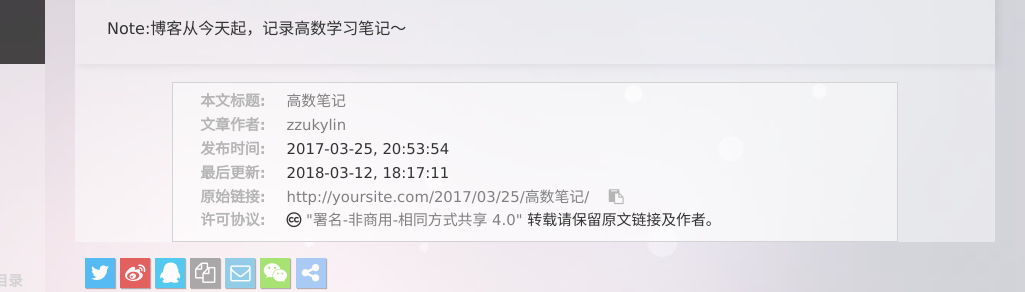
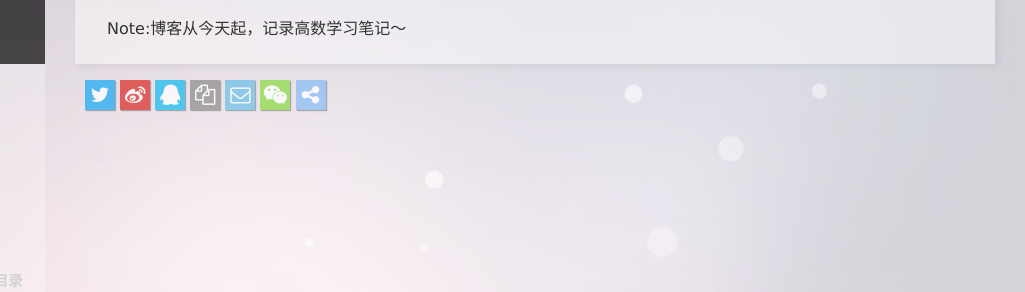
Before and after one commit to zzukylin/zzukylin.github.io, a plain HTML site: page 2017/03/25/高数笔记/index.html in a window 1280 px wide. Shown: the part 116-408 px from the top of the page, 255-1280 px from the left. Drawn offline with nearby package versions, Linux system fonts and the light colour scheme; some packages are replaced by stand-ins of ours; a script that the page names is missing.

Commit message:
Site updated: 2018-03-13 09:28:01

```diff
--- a/2017/03/25/高数笔记/index.html
+++ b/2017/03/25/高数笔记/index.html
@@ -311,22 +311,6 @@
   </div>
 
 
-    <div class="copyright">
-        <p><span>本文标题:</span><a href="/2017/03/25/高数笔记/">高数笔记</a></p>
-        <p><span>文章作者:</span><a href="/" title="回到主页">zzukylin</a></p>
-        <p><span>发布时间:</span>2017-03-25, 20:53:54</p>
-        <p><span>最后更新:</span>2018-03-12, 18:17:11</p>
-        <p>
-            <span>原始链接:</span><a class="post-url" href="/2017/03/25/高数笔记/" title="高数笔记">http://yoursite.com/2017/03/25/高数笔记/</a>
-            <span class="copy-path" data-clipboard-text="原文: http://yoursite.com/2017/03/25/高数笔记/　　作者: zzukylin" title="点击复制文章链接"><i class="fa fa-clipboard"></i></span>
-            <script> var clipboard = new Clipboard('.copy-path'); </script>
-        </p>
-        <p>
-            <span>许可协议:</span><i class="fa fa-creative-commons"></i> <a rel="license" href="http://creativecommons.org/licenses/by-nc-sa/4.0/" title="CC BY-NC-SA 4.0 International" target = "_blank">"署名-非商用-相同方式共享 4.0"</a> 转载请保留原文链接及作者。
-        </p>
-    </div>
-
-
 
 
 </article>
```
